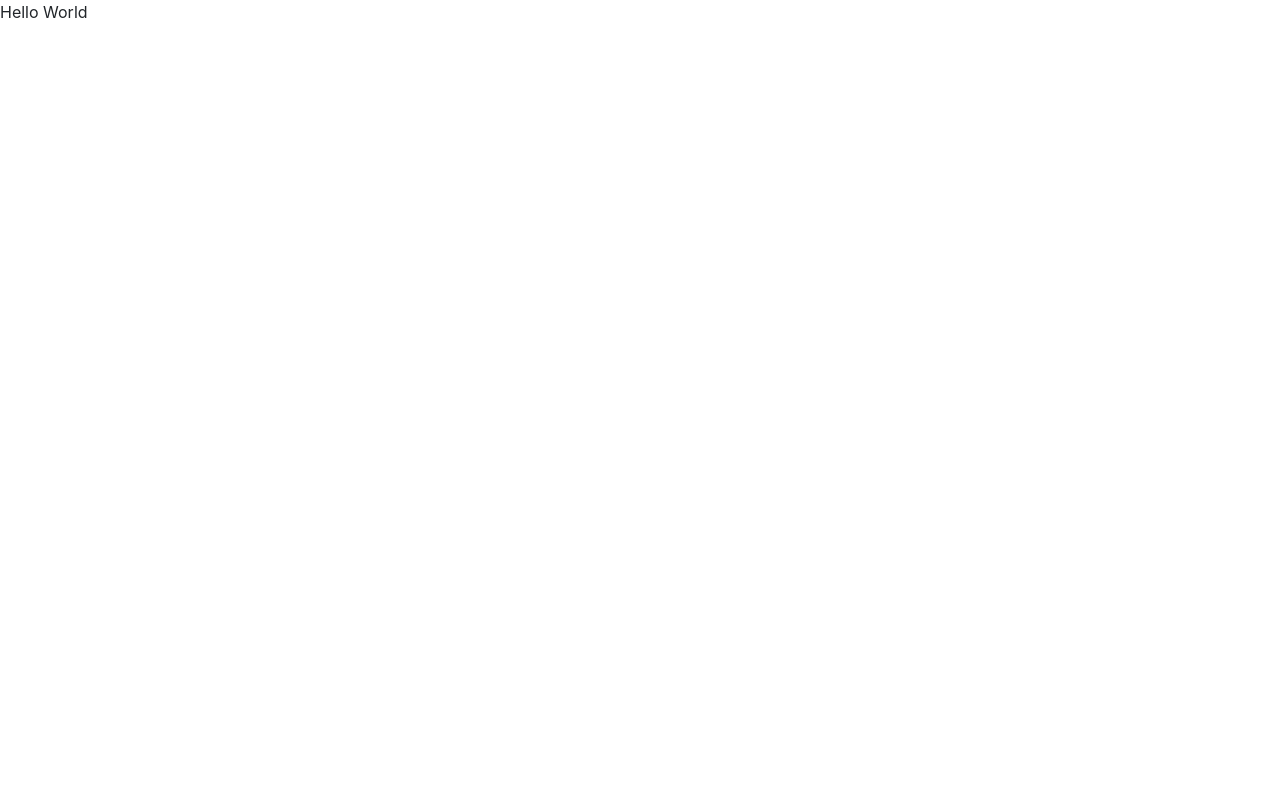
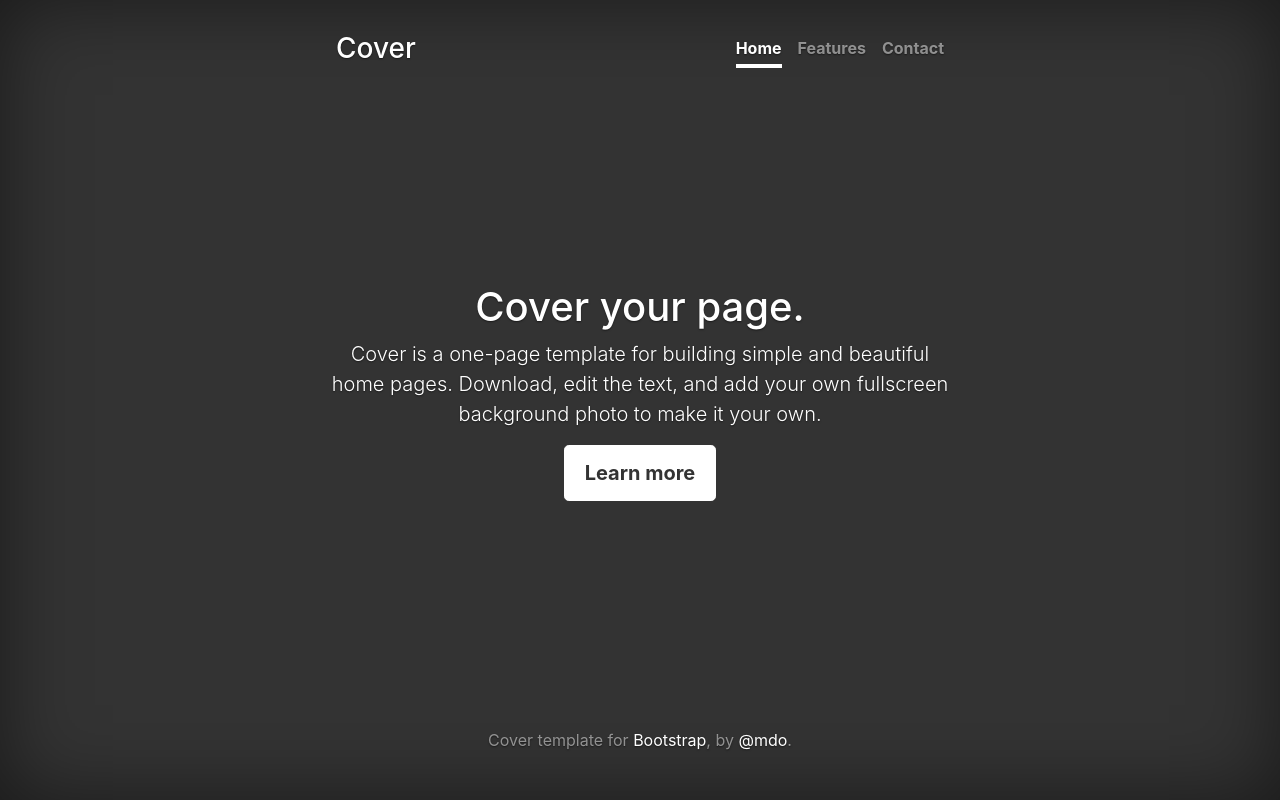
Before and after one commit to equosoftware/equosoftware.github.io, a plain HTML site: page index.html in a window 1280 px wide. Drawn offline with nearby package versions, Linux system fonts and the light colour scheme.

Commit message:
Add cover template

```diff
--- /dev/null
+++ b/css/cover.css
@@ -0,0 +1,161 @@
+/*
+ * Globals
+ */
+
+/* Links */
+a,
+a:focus,
+a:hover {
+  color: #fff;
+}
+
+/* Custom default button */
+.btn-secondary,
+.btn-secondary:hover,
+.btn-secondary:focus {
+  color: #333;
+  text-shadow: none; /* Prevent inheritance from `body` */
+  background-color: #fff;
+  border: .05rem solid #fff;
+}
+
+
+/*
+ * Base structure
+ */
+
+html,
+body {
+  height: 100%;
+  background-color: #333;
+}
+body {
+  color: #fff;
+  text-align: center;
+  text-shadow: 0 .05rem .1rem rgba(0,0,0,.5);
+}
+
+/* Extra markup and styles for table-esque vertical and horizontal centering */
+.site-wrapper {
+  display: table;
+  width: 100%;
+  height: 100%; /* For at least Firefox */
+  min-height: 100%;
+  box-shadow: inset 0 0 5rem rgba(0,0,0,.5);
+}
+.site-wrapper-inner {
+  display: table-cell;
+  vertical-align: top;
+}
+.cover-container {
+  margin-right: auto;
+  margin-left: auto;
+}
+
+/* Padding for spacing */
+.inner {
+  padding: 2rem;
+}
+
+
+/*
+ * Header
+ */
+
+.masthead {
+  margin-bottom: 2rem;
+}
+
+.masthead-brand {
+  margin-bottom: 0;
+}
+
+.nav-masthead .nav-link {
+  padding: .25rem 0;
+  font-weight: 700;
+  color: rgba(255,255,255,.5);
+  background-color: transparent;
+  border-bottom: .25rem solid transparent;
+}
+
+.nav-masthead .nav-link:hover,
+.nav-masthead .nav-link:focus {
+  border-bottom-color: rgba(255,255,255,.25);
+}
+
+.nav-masthead .nav-link + .nav-link {
+  margin-left: 1rem;
+}
+
+.nav-masthead .active {
+  color: #fff;
+  border-bottom-color: #fff;
+}
+
+@media (min-width: 48em) {
+  .masthead-brand {
+    float: left;
+  }
+  .nav-masthead {
+    float: right;
+  }
+}
+
+
+/*
+ * Cover
+ */
+
+.cover {
+  padding: 0 1.5rem;
+}
+.cover .btn-lg {
+  padding: .75rem 1.25rem;
+  font-weight: 700;
+}
+
+
+/*
+ * Footer
+ */
+
+.mastfoot {
+  color: rgba(255,255,255,.5);
+}
+
+
+/*
+ * Affix and center
+ */
+
+@media (min-width: 40em) {
+  /* Pull out the header and footer */
+  .masthead {
+    position: fixed;
+    top: 0;
+  }
+  .mastfoot {
+    position: fixed;
+    bottom: 0;
+  }
+
+  /* Start the vertical centering */
+  .site-wrapper-inner {
+    vertical-align: middle;
+  }
+
+  /* Handle the widths */
+  .masthead,
+  .mastfoot,
+  .cover-container {
+    width: 100%; /* Must be percentage or pixels for horizontal alignment */
+  }
+}
+
+@media (min-width: 62em) {
+  .masthead,
+  .mastfoot,
+  .cover-container {
+    width: 42rem;
+  }
+}
--- a/index.html
+++ b/index.html
@@ -4,15 +4,54 @@
     <meta http-equiv="content-type" content="text/html; charset=utf-8">
     <title>EQUO Software Test Page</title>
 
-    <script src="https://code.jquery.com/jquery-3.2.1.slim.min.js" integrity="sha384-KJ3o2DKtIkvYIK3UENzmM7KCkRr/rE9/Qpg6aAZGJwFDMVNA/GpGFF93hXpG5KkN" crossorigin="anonymous"></script>
-    <script src="https://cdnjs.cloudflare.com/ajax/libs/popper.js/1.12.3/umd/popper.min.js" integrity="sha384-vFJXuSJphROIrBnz7yo7oB41mKfc8JzQZiCq4NCceLEaO4IHwicKwpJf9c9IpFgh" crossorigin="anonymous"></script>
-    <script src="https://maxcdn.bootstrapcdn.com/bootstrap/4.0.0-beta.2/js/bootstrap.min.js" integrity="sha384-alpBpkh1PFOepccYVYDB4do5UnbKysX5WZXm3XxPqe5iKTfUKjNkCk9SaVuEZflJ" crossorigin="anonymous"></script>
-
-    <link rel="stylesheet" href="https://maxcdn.bootstrapcdn.com/bootstrap/4.0.0-beta.2/css/bootstrap.min.css" integrity="sha384-PsH8R72JQ3SOdhVi3uxftmaW6Vc51MKb0q5P2rRUpPvrszuE4W1povHYgTpBfshb" crossorigin="anonymous">
+    <link rel="stylesheet" href="https://maxcdn.bootstrapcdn.com/bootstrap/4.0.0-beta.2/css/bootstrap.min.css" integrity="sha384-PsH8R72JQ3SOdhVi3uxftmaW6Vc51MKb0q5P2rRUpPvrszuE4W1povHYgTpBfshb"
+        crossorigin="anonymous">
+    <link href="css/cover.css" rel="stylesheet">
 </head>
 
 <body>
-    <p>Hello World</p>
+    <div class="site-wrapper">
+        <div class="site-wrapper-inner">
+            <div class="cover-container">
+                <header class="masthead clearfix">
+                    <div class="inner">
+                        <h3 class="masthead-brand">Cover</h3>
+                        <nav class="nav nav-masthead">
+                            <a class="nav-link active" href="#">Home</a>
+                            <a class="nav-link" href="#">Features</a>
+                            <a class="nav-link" href="#">Contact</a>
+                        </nav>
+                    </div>
+                </header>
+
+                <main role="main" class="inner cover">
+                    <h1 class="cover-heading">Cover your page.</h1>
+                    <p class="lead">Cover is a one-page template for building simple and beautiful home pages. Download, edit the text, and
+                        add your own fullscreen background photo to make it your own.</p>
+                    <p class="lead">
+                        <a href="#" class="btn btn-lg btn-secondary">Learn more</a>
+                    </p>
+                </main>
+
+                <footer class="mastfoot">
+                    <div class="inner">
+                        <p>Cover template for
+                            <a href="https://getbootstrap.com/">Bootstrap</a>, by
+                            <a href="https://twitter.com/mdo">@mdo</a>.</p>
+                    </div>
+                </footer>
+            </div>
+        </div>
+    </div>
+
+    <!-- Bootstrap core JavaScript ================================================== -->
+    <!-- Placed at the end of the document so the pages load faster -->
+    <script src="https://code.jquery.com/jquery-3.2.1.slim.min.js" integrity="sha384-KJ3o2DKtIkvYIK3UENzmM7KCkRr/rE9/Qpg6aAZGJwFDMVNA/GpGFF93hXpG5KkN"
+        crossorigin="anonymous"></script>
+    <script src="https://cdnjs.cloudflare.com/ajax/libs/popper.js/1.12.3/umd/popper.min.js" integrity="sha384-vFJXuSJphROIrBnz7yo7oB41mKfc8JzQZiCq4NCceLEaO4IHwicKwpJf9c9IpFgh"
+        crossorigin="anonymous"></script>
+    <script src="https://maxcdn.bootstrapcdn.com/bootstrap/4.0.0-beta.2/js/bootstrap.min.js" integrity="sha384-alpBpkh1PFOepccYVYDB4do5UnbKysX5WZXm3XxPqe5iKTfUKjNkCk9SaVuEZflJ"
+        crossorigin="anonymous"></script>
 </body>
 
 </html>
```
